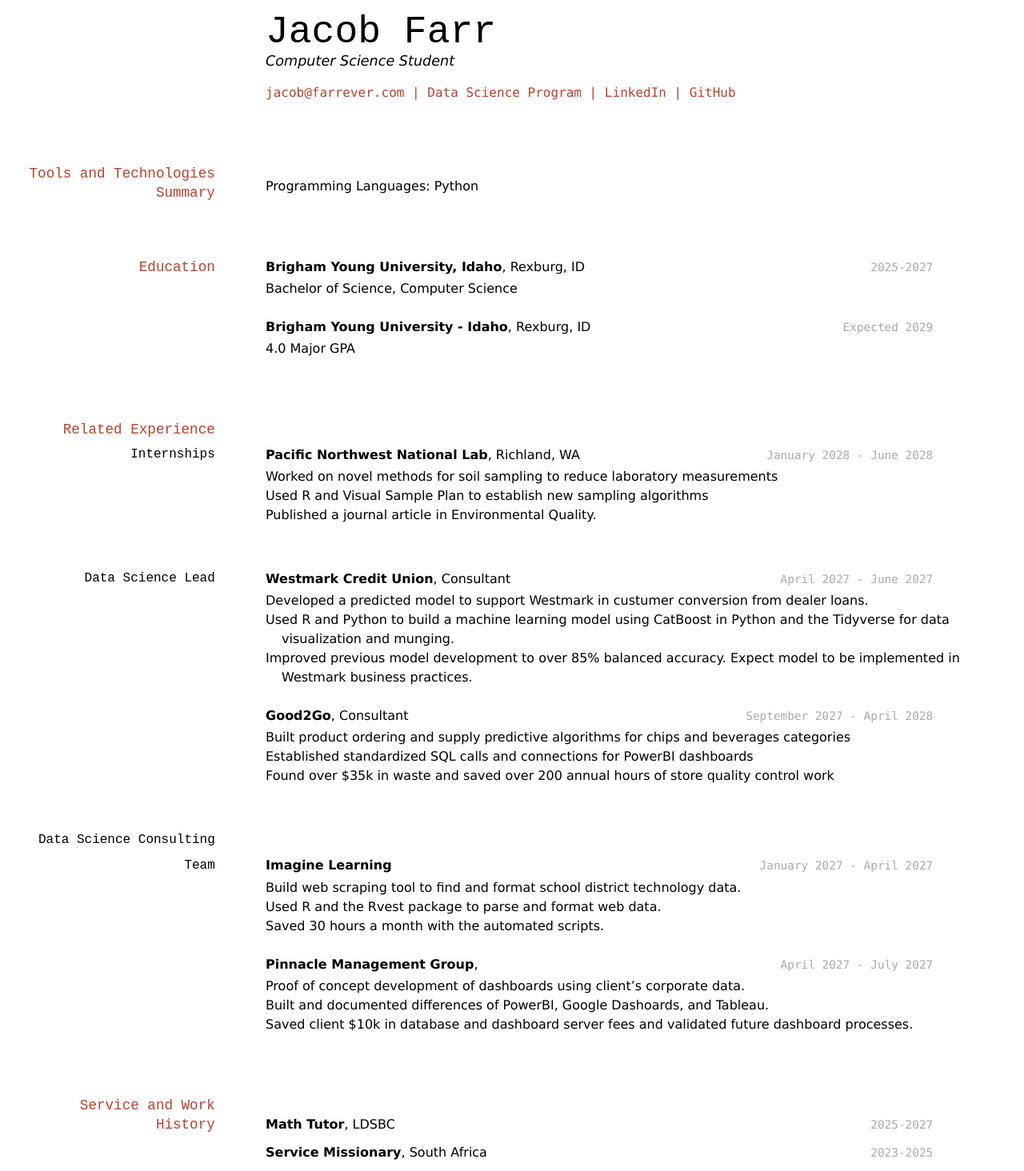
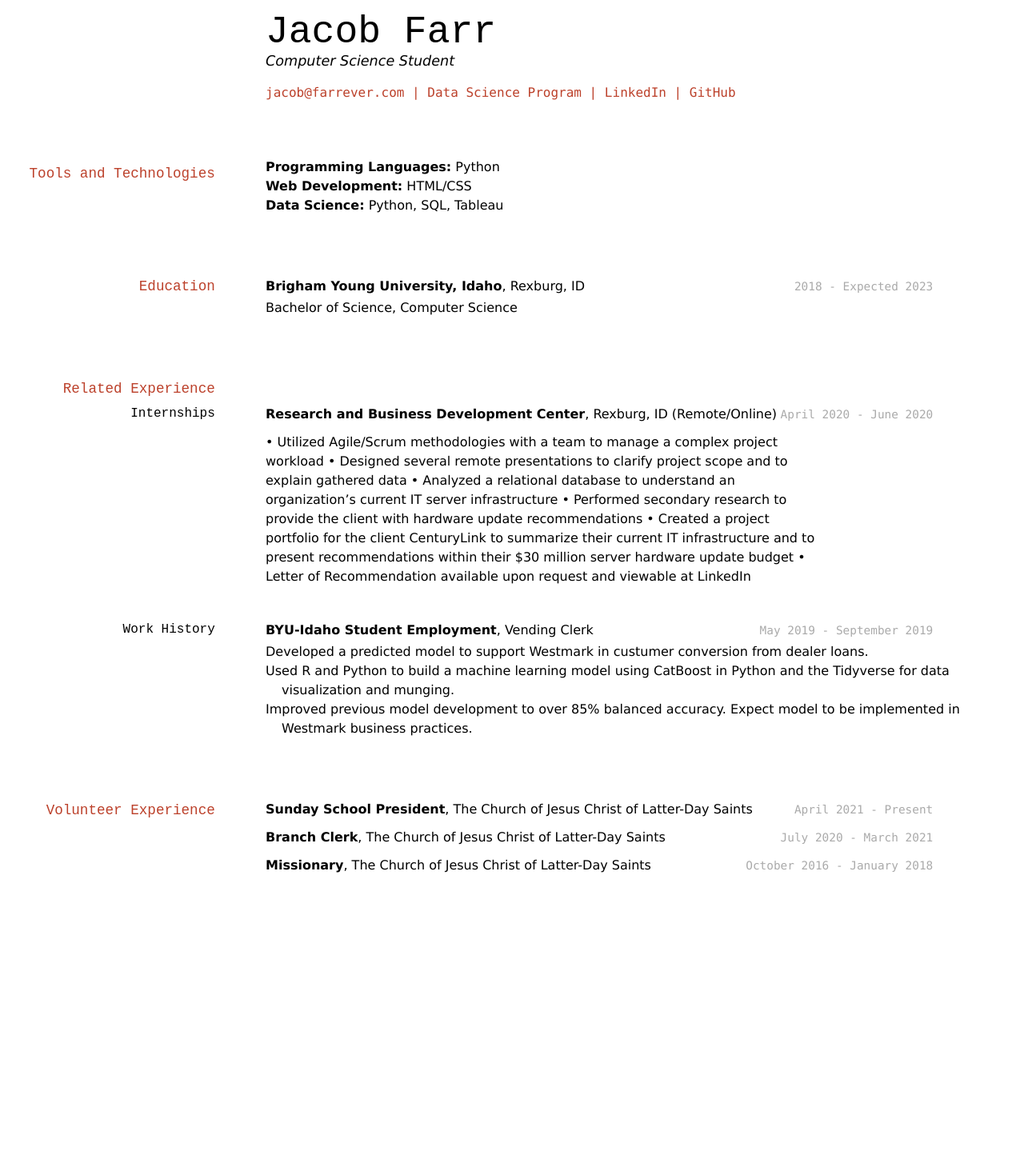
Before and after one commit to Morthais/Jacob_Farr_Resume, a Jekyll site: the page built from docs/index.md, in a window 1280 px wide. Shown: the whole page at 80% size. Built offline with Jekyll 4.4.1, drawn with Linux system fonts in a browser that asks for light colours; after the commit the page ends 1106 px from its top, so only the background shows below that.

Commit message:
completed resume addendums

```diff
--- a/docs/index.md
+++ b/docs/index.md
@@ -14,77 +14,54 @@ Computer Science Student
 
 <!-- https://www.monique.tech/the-art-of-markdown -->
 
-## Tools and Technologies Summary
-<ul>
-    <li>Programming Languages: Python</li>
-
-</ul>
+## Tools and Technologies
+- __Programming Languages:__ Python
+- __Web Development:__ HTML/CSS
+- __Data Science:__ Python, SQL, Tableau
 
 ## Education
 
-`2025-2027`
+`2018 - Expected 2023`
 __Brigham Young University, Idaho__, Rexburg, ID
 
 - Bachelor of Science, Computer Science
-
-`Expected 2029`
-__Brigham Young University - Idaho__, Rexburg, ID
-
-- 4.0 Major GPA
 
 
 ## Related Experience
 
 ### Internships
 
-`January 2028 - June 2028`
-__Pacific Northwest National Lab__, Richland, WA
+`April 2020 - June 2020`
+__Research and Business Development Center__, Rexburg, ID (Remote/Online)
 
-- Worked on novel methods for soil sampling to reduce laboratory measurements
-- Used R and Visual Sample Plan to establish new sampling algorithms
-- Published a journal article in Environmental Quality.
+•	Utilized Agile/Scrum methodologies with a team to manage a complex project workload
+•	Designed several remote presentations to clarify project scope and to explain gathered data
+•	Analyzed a relational database to understand an organization’s current IT server infrastructure
+•	Performed secondary research to provide the client with hardware update recommendations
+•	Created a project portfolio for the client CenturyLink to summarize their current IT infrastructure and to present recommendations within their $30 million server hardware update budget
+•	Letter of Recommendation available upon request and viewable at LinkedIn
 
-### Data Science Lead
 
-`April 2027 - June 2027`
-__Westmark Credit Union__, Consultant
+### Work History
+
+`May 2019 - September 2019`
+__BYU-Idaho Student Employment__, Vending Clerk
 
 - Developed a predicted model to support Westmark in custumer conversion from dealer loans.
 - Used R and Python to build a machine learning model using CatBoost in Python and the Tidyverse for data visualization and munging.
 - Improved previous model development to over 85% balanced accuracy. Expect model to be implemented in Westmark business practices.
 
-`September 2027 - April 2028`
-__Good2Go__, Consultant
+## Volunteer Experience
 
-- Built product ordering and supply predictive algorithms for chips and beverages categories
-- Established standardized SQL calls and connections for PowerBI dashboards
-- Found over $35k in waste and saved over 200 annual hours of store quality control work
-
-### Data Science Consulting Team
-
-`January 2027 - April 2027`
-__Imagine Learning__
-
-- Build web scraping tool to find and format school district technology data.
-- Used R and the Rvest package to parse and format web data.
-- Saved 30 hours a month with the automated scripts.
-
-`April 2027 - July 2027`
-__Pinnacle Management Group__,
-
-- Proof of concept development of dashboards using client's corporate data.
-- Built and documented differences of PowerBI, Google Dashoards, and Tableau.
-- Saved client $10k in database and dashboard server fees and validated future dashboard processes.
+`April 2021 - Present`
+__Sunday School President__, The Church of Jesus Christ of Latter-Day Saints
 
 
-## Service and Work History
+`July 2020 - March 2021`
+__Branch Clerk__, The Church of Jesus Christ of Latter-Day Saints
 
-`2025-2027`
-__Math Tutor__, LDSBC
-
-
-`2023-2025`
-__Service Missionary__, South Africa
+`October 2016 - January 2018`
+__Missionary__, The Church of Jesus Christ of Latter-Day Saints
 
 
 
```
